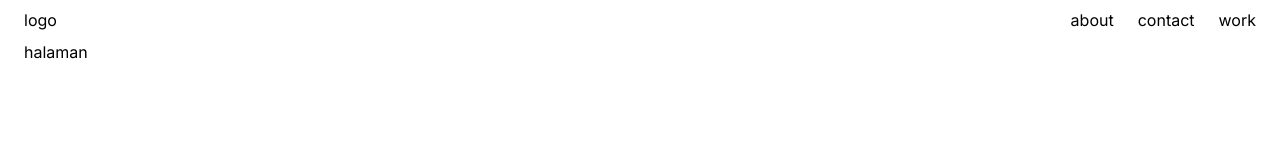
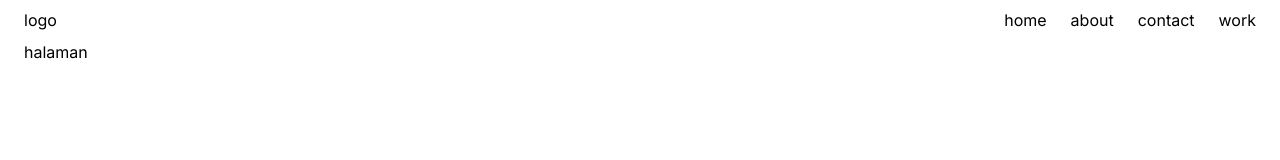
Before and after one commit to ekireski9983/project_NextJS, a Next.js app: page / in a window 1280 px wide. Shown: the top 160 px of the page. Built offline with nearby package versions, Linux system fonts and the light colour scheme.

Commit message:
update layout

```diff
--- a/src/app/layout.js
+++ b/src/app/layout.js
@@ -19,6 +19,9 @@ export default function RootLayout({ children }) {
                 <a href="/">logo</a>
                 <div>
                   <ul className="flex flex-rowd gap-6">
+                  <li>
+                      <a href="/">home</a>
+                    </li>
                     <li>
                       <a href="/about">about</a>
                     </li>
```
